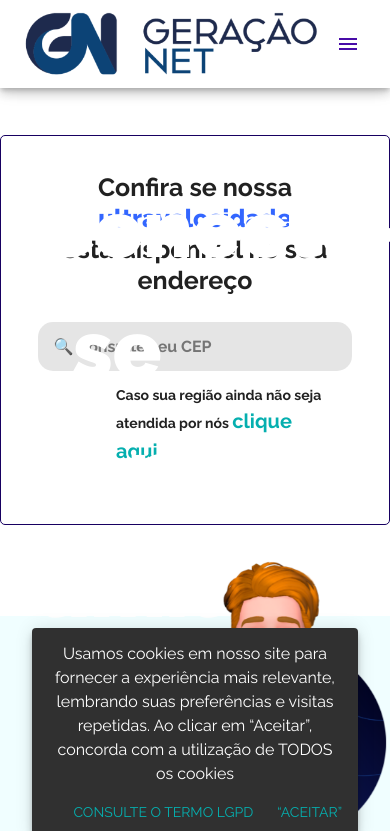
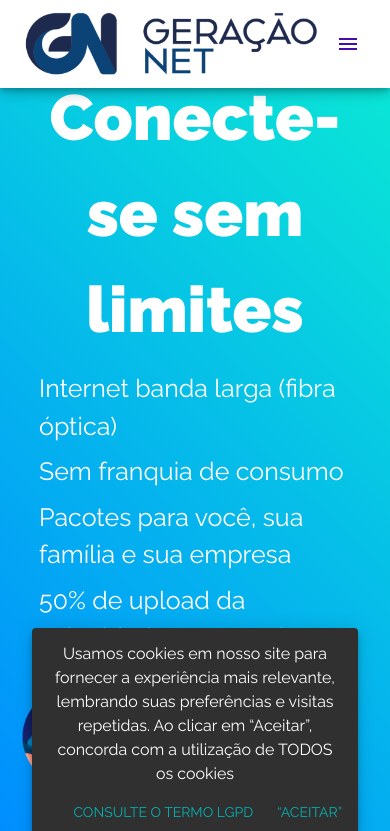
Before and after one commit to sousair185/cw-gn, a React (Create React App) app: page / in a window 390 px wide. Shown: the top 831 px of the page. Built offline with nearby package versions, Linux system fonts and the light colour scheme.

Commit message:
fix: css adjusts

```diff
--- a/src/App.css
+++ b/src/App.css
@@ -752,7 +752,7 @@
   width: 100%;
   height: 100%;
   padding: 20px;
-  margin-top: 15vw;
+  margin-top: 6vw;
   margin-bottom: 10vw;
 }
 
@@ -967,22 +967,79 @@
 }
 
 @media screen and (max-width: 900px) {
-  .container-fluid-standard {
-    height: auto;
+  .mascote-gn {
+    width: 100px;
+    left: 5vw;
+    bottom: 15vw;
   }
-  .container-contact {
-    background-size: cover;
+  .header-container-text {
+    position: relative;
+    width: 80%;
+    top: 18vw;
+    left: 0;
+    margin: 0 auto;
+    font-size: 4em;
+    height: 100vh;
+  }
+  .btn-home {
+    position: absolute;
+    left: 0;
+    right: 0;
+    bottom: 10px;
+    padding: 20px 150px;
+  }
+  .input-detail {
+    padding: 0;
+    margin: 0 auto;
+    font-size: 20px;
+  }
+  .form {
+    width: 90%;
+  }
+  .form input {
+    font-size: 1.5em;
   }
   .container-fluid {
     display: flex;
     flex-flow: column-nowrap;
     flex-direction: column;
   }
+  .container-contact {
+    background-size: cover;
+    display: inline;
+    background-position: bottom;
+  }
+  .container-contact-left {
+    text-align: left;
+    width: 100%;
+    padding-top: 15vw;
+  }
   .container-business {
     min-height: 80vw;
     flex-direction: column-reverse;
   }
   .business-text {
+    color: #fff;
+    font-size: 20px;
+    width: 100%;
+    display: flex;
+    justify-content: initial;
+    flex-wrap: wrap;
+    text-align: start;
+    padding: 40px;
+    top: 0;
+    margin: 0;
+  }
+  .gnplay-studio img {
+    width: 75vw;
+    margin: 0 auto;
+  }
+  .business-text p {
+    width: 100%;
+    font-size: 50px;
+  }
+  .business-detail {
+    font-weight: normal;
     width: 100%;
   }
   .business-icon {
@@ -990,15 +1047,30 @@
     right: 0;
     margin: 0 auto;
   }
+  .testemunhal {
+    flex-direction: column;
+  }
+  .box-phone {
+    margin-bottom: 100px;
+  }
   .phone-text {
+    width: 100%;
+  }
+  .phone-text p {
+    font-size: 45px;
+  }
+  .phone-detail {
     width: 100%;
   }
   .box-phone img {
     position: unset;
     margin: 0 auto;
+    display: flex;
+    width: 70%;
+    margin-top: 10vw;
   }
-  .phone-icon {
-    display: flex;
+  .box-phone button {
+    position: inherit;
   }
   .container-aboutus {
     flex-direction: column;
@@ -1007,6 +1079,12 @@
     margin: 0 auto;
   }
   .about-text {
+    width: 100%;
+  }
+  .about-text span.subtitle {
+    width: 100%;
+  }
+  .about-text p {
     width: 100%;
   }
   .contact-text {
@@ -1018,9 +1096,6 @@
 @media screen and (max-width: 480px) {
   .btn-home {
     width: 200px;
-    padding: 7px;
-    left: 0;
-    bottom: 0;
   }
   .gnplay-logo {
     width: 300px;
@@ -1057,17 +1132,7 @@
       rgb(1, 125, 150) 100%
     );
   }
-  .business-text {
-    color: #fff;
-    font-size: 20px;
-    width: 100%;
-    display: flex;
-    justify-content: center;
-    flex-wrap: wrap;
-    text-align: start;
-    padding: 10px;
-    top: 0;
-  }
+
   .business-detail {
     text-align: start;
   }
--- a/src/logged_out/components/home/Home.js
+++ b/src/logged_out/components/home/Home.js
@@ -7,7 +7,6 @@
 import AboutUs from "../aboutus/AboutUs";
 import Business from "../business/Business";
 import ClientsCarrocel from "../clients/ClientsCarrocel";
-// import ContactCard from "../contactCard/ContactCard";
 import Gnplay from "../gnplay/Gnplay";
 import Phone from "../phone/Phone";
 
@@ -27,7 +26,6 @@
       <ClientsCarrocel />
       <Phone />
       <Carrocel />
-      {/* <ContactCard /> */}
     </Fragment>
   );
 }
```
